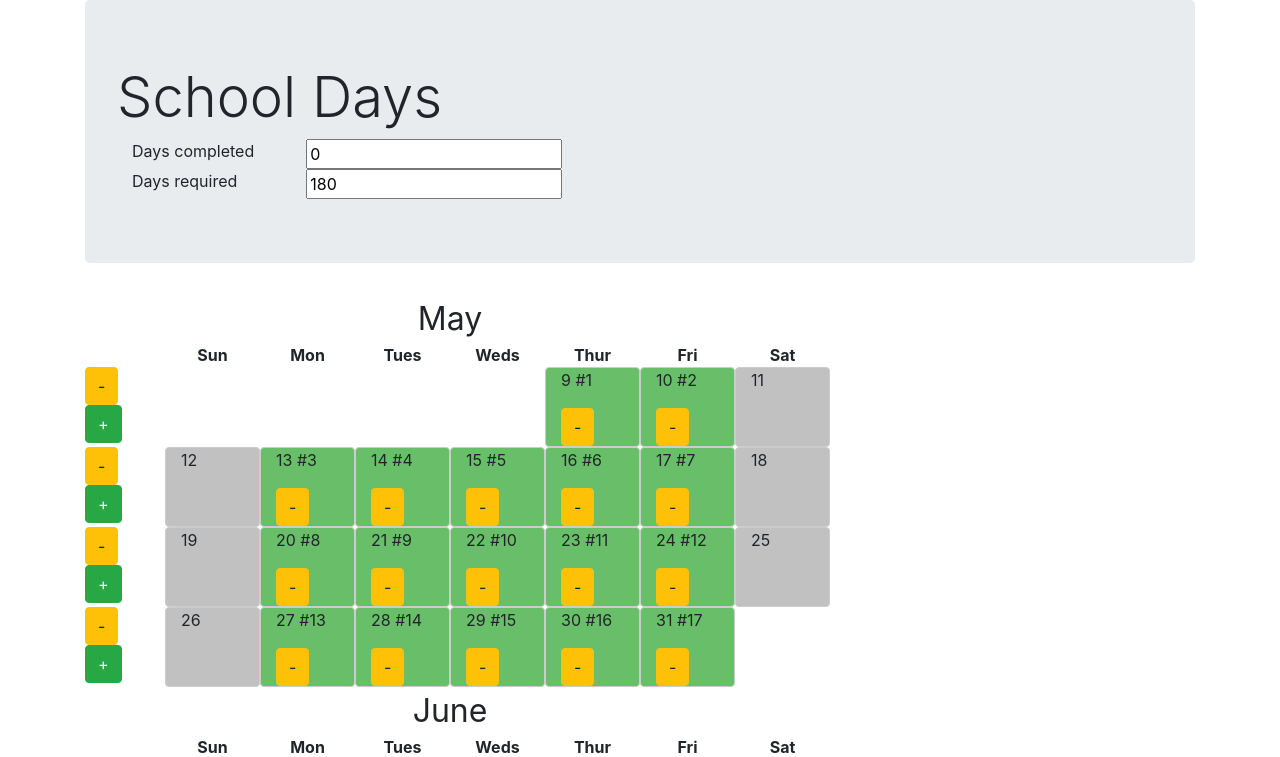
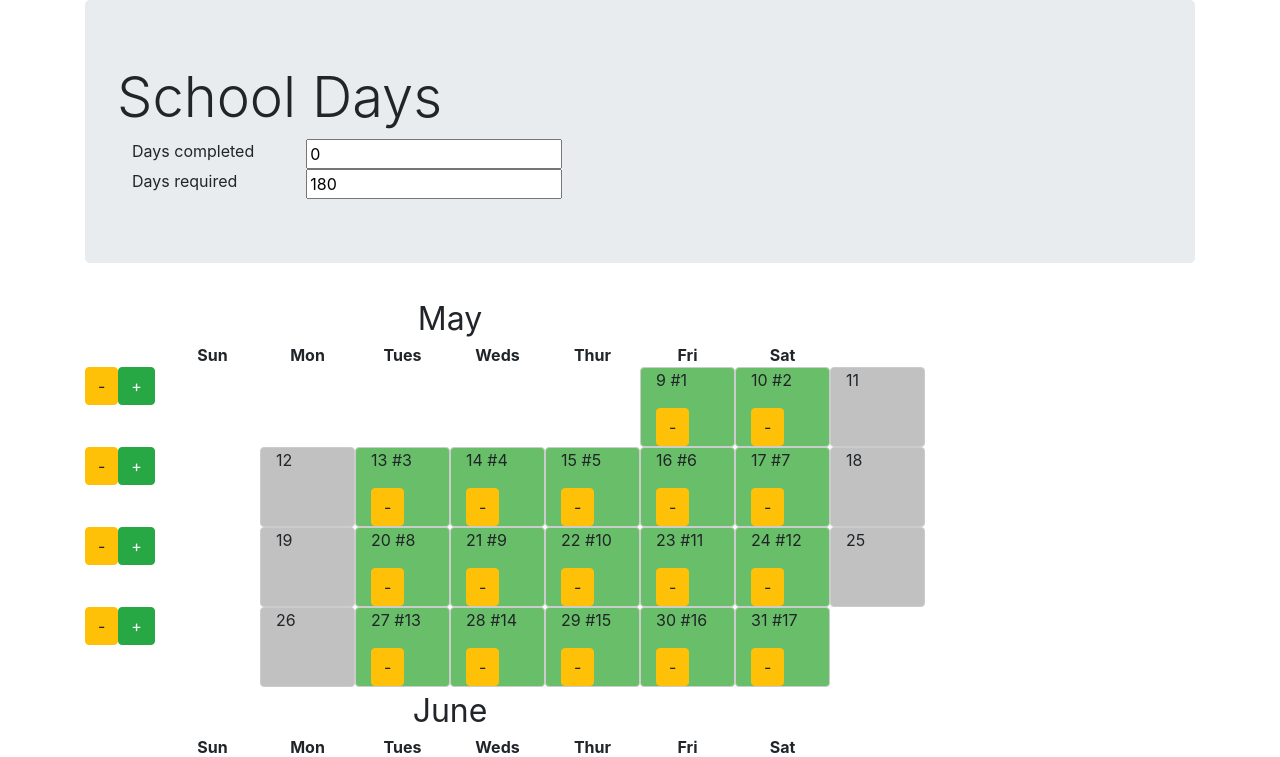
Before and after one commit to spraints/school-days, a React (Create React App) app in the folder r/: page / in a window 1280 px wide. Shown: the top 757 px of the page. Built offline with nearby package versions, Linux system fonts and the light colour scheme.

Commit message:
unstack week's skip/add

```diff
--- a/r/src/Week.tsx
+++ b/r/src/Week.tsx
@@ -13,7 +13,7 @@ const dayOfWeekNumbers = Object.keys(DayOfWeek).map(dow => Number(dow)).filter(d
 function Week(props: Props) {
   return (
     <div className="row week">
-      <div className="col-md-1 controls">
+      <div className="col-md-2 controls">
         <SkipButton action={() => props.actions.skip(days(props.week))} />
         <UnskipButton action={() => props.actions.unskip(days(props.week))} />
       </div>
```
